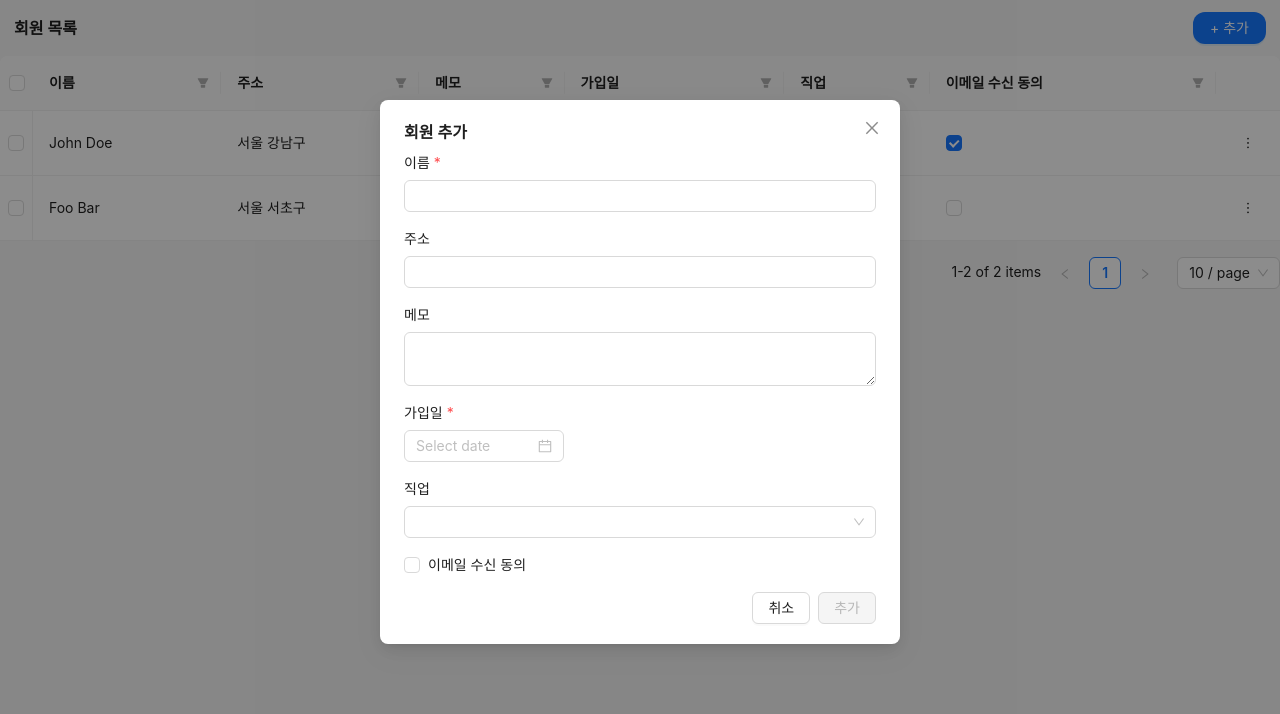
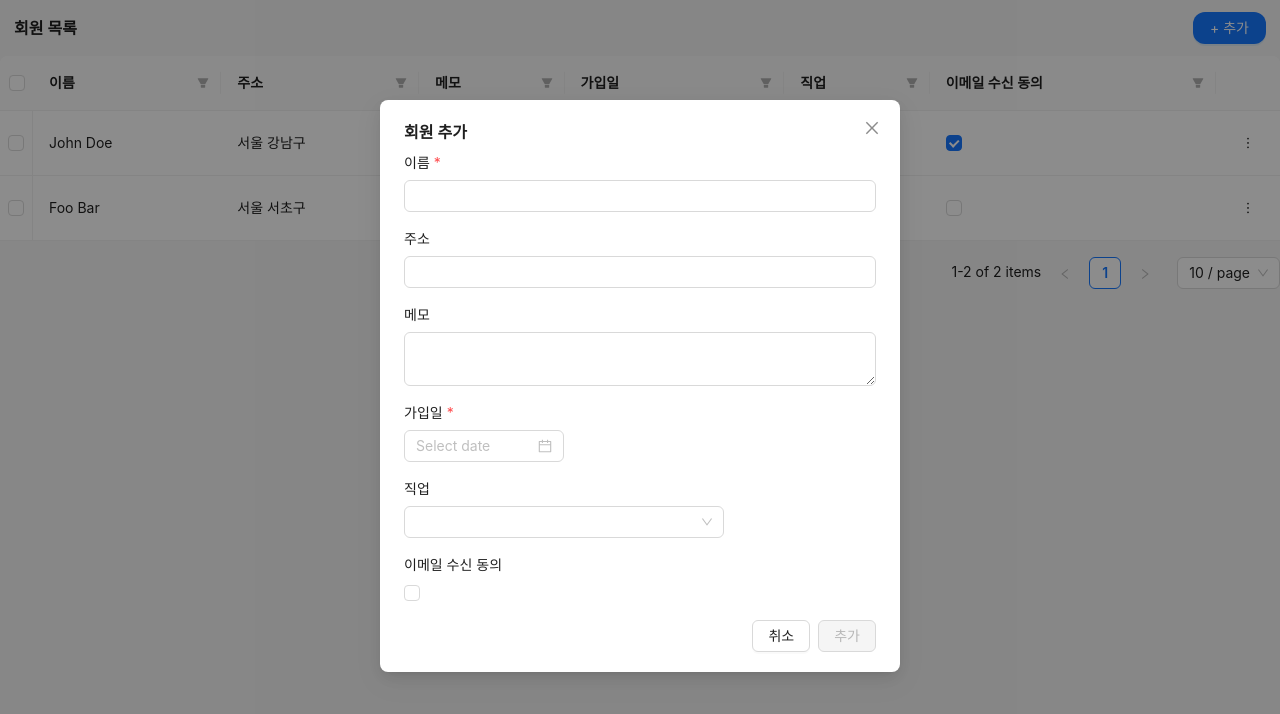
Before and after one commit to zeromountain/member-table-crud, a React (Vite) app: page / in a window 1280 px wide. Both pictures are taken after typing "Sample" into the empty fields and a click on the button "+ 추가". Shown: the top 714 px of the page. Built offline with nearby package versions, Linux system fonts and the light colour scheme.

Commit message:
🔥 fix form state reset or clear errors

```diff
--- a/src/components/TableView/MemberList/MemberFormModal/index.tsx
+++ b/src/components/TableView/MemberList/MemberFormModal/index.tsx
@@ -30,6 +30,7 @@ export const MemberFormModal = ({ open, mode, initialValues, onCancel }: MemberF
     control,
     handleSubmit,
     reset,
+    clearErrors,
     formState: { errors, isDirty, isValid },
   } = useForm<FormValues>({
     defaultValues: {
@@ -59,18 +60,7 @@ export const MemberFormModal = ({ open, mode, initialValues, onCancel }: MemberF
         emailSubscription: false,
       });
     }
-
-    return () => {
-      reset({
-        name: '',
-        address: '',
-        memo: '',
-        job: undefined,
-        emailSubscription: false,
-        joinDate: undefined,
-      });
-    };
-  }, [reset, initialValues]);
+  }, [initialValues, reset]);
 
   const onSubmitHandler = handleSubmit(async (data) => {
     try {
@@ -95,6 +85,22 @@ export const MemberFormModal = ({ open, mode, initialValues, onCancel }: MemberF
     }
   });
 
+  const handleCancel = () => {
+    // 폼 상태 초기화
+    reset({
+      name: '',
+      address: '',
+      memo: '',
+      job: undefined,
+      emailSubscription: false,
+      joinDate: undefined,
+    });
+    clearErrors();
+
+    // 부모 컴포넌트의 onCancel 호출
+    onCancel();
+  };
+
   // label과 input 간격을 위한 스타일
   const labelStyle = { marginBottom: '6px', display: 'block' };
   const formItemStyle = { marginBottom: '16px' };
@@ -107,7 +113,7 @@ export const MemberFormModal = ({ open, mode, initialValues, onCancel }: MemberF
     <Modal
       title={mode === 'create' ? '회원 추가' : '회원 수정'}
       open={open}
-      onCancel={onCancel}
+      onCancel={handleCancel}
       onOk={onSubmitHandler}
       okText={mode === 'create' ? '추가' : '수정'}
       okButtonProps={{ disabled: isButtonDisabled }}
@@ -207,7 +213,7 @@ export const MemberFormModal = ({ open, mode, initialValues, onCancel }: MemberF
                   render={({ field: inputField }) => (
                     <Select
                       {...inputField}
-                      style={{ width: '100%' }}
+                      style={{ width: '320px' }}
                       status={errors[fieldId] ? 'error' : ''}
                     >
                       {field.options?.map((option) => (
@@ -226,9 +232,7 @@ export const MemberFormModal = ({ open, mode, initialValues, onCancel }: MemberF
                   name={fieldId}
                   control={control}
                   render={({ field: { value, onChange } }) => (
-                    <Checkbox checked={!!value} onChange={(e) => onChange(e.target.checked)}>
-                      {field.label}
-                    </Checkbox>
+                    <Checkbox checked={!!value} onChange={(e) => onChange(e.target.checked)} />
                   )}
                 />
               );
@@ -239,12 +243,10 @@ export const MemberFormModal = ({ open, mode, initialValues, onCancel }: MemberF
 
           return (
             <div key={field.id} style={formItemStyle}>
-              {field.type !== 'checkbox' && (
-                <label style={labelStyle}>
-                  {field.label}
-                  {field.required && requiredMark}
-                </label>
-              )}
+              <label style={labelStyle}>
+                {field.label}
+                {field.required && requiredMark}
+              </label>
               {fieldInput}
               {errors[fieldId] && (
                 <Typography.Text
```
